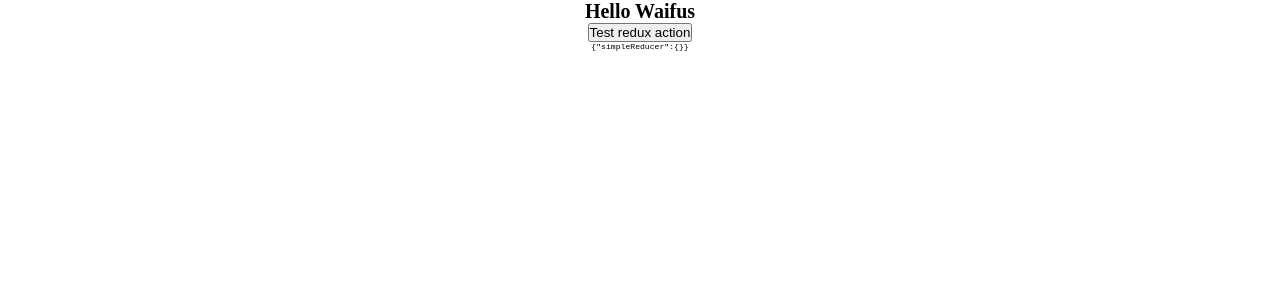
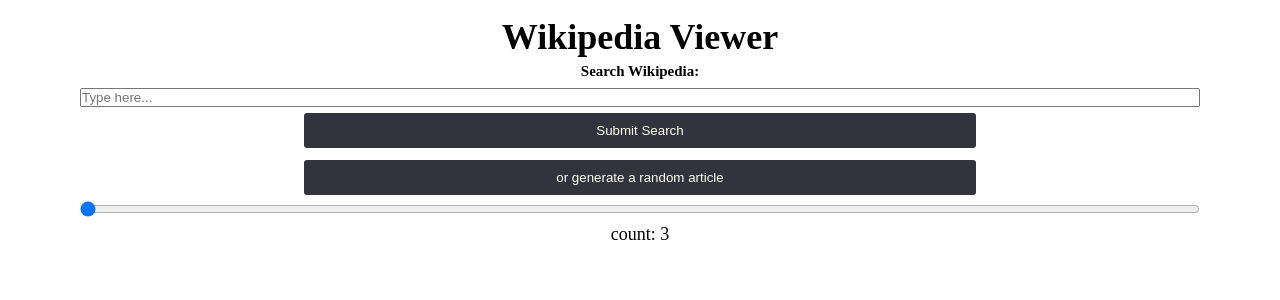
Before and after one commit to spartanhero93/Wikipedia-react-app, a React (Create React App) app: page / in a window 1280 px wide. Shown: the top 300 px of the page. Built offline with nearby package versions, Linux system fonts and the light colour scheme.

Commit message:
fetching data from wiki api "success"

```diff
--- a/src/Components/App.js
+++ b/src/Components/App.js
@@ -1,37 +1,103 @@
 import React, { Component } from 'react'
 import styled from 'styled-components'
-import { connect } from 'react-redux'
-import { simpleAction } from '../actions/simpleAction'
+import axios from 'axios'
 
 class App extends Component {
-  simpleAction = event => {
-    this.props.simpleAction()
+  state = {
+    term: '',
+    count: 3,
+    titles: [],
+    descriptions: []
+  }
+
+  handleRangeCount = event => {
+    this.setState({
+      count: event.target.value
+    })
+  }
+
+  handleInputChange = event => {
+    this.setState({
+      term: event.target.value
+    })
+  }
+
+  fetchData = () => {
+    axios
+      .get(
+        `https://en.wikipedia.org//w/api.php?action=opensearch&format=json&origin=*&search=${this.state.term}&limit=50 `
+      )
+      .then(res => {
+        console.log(res.data)
+      })
   }
 
   render () {
     return (
       <Wrapper>
-        <h1>Hello Waifus</h1>
-        <button onClick={this.simpleAction}>Test redux action</button>
-
-        <pre>
-          {JSON.stringify(this.props)}
-        </pre>
+        <h1>Wikipedia Viewer</h1>
+        <h5>Search Wikipedia:</h5>
+        <input
+          onChange={this.handleInputChange}
+          type='text'
+          value={this.state.term}
+          placeholder='Type here...'
+        />
+        <Button onClick={this.fetchData}>Submit Search</Button>
+        <Button>or generate a random article</Button>
+        <input
+          onChange={this.handleRangeCount}
+          value={this.state.count}
+          type='range'
+          min='3'
+          max='50'
+        />
+        count: {this.state.count}
+        <div>
+          <Data>
+            <Title />
+            <Description />
+          </Data>
+        </div>
       </Wrapper>
     )
   }
 }
 
+/* Styling */
+
+// <=== Variables ===>//
 const Wrapper = styled.div`
+  display: flex;
+  flex-direction: column;
+  font-size: 1.8rem;
   text-align:center;
+  line-height: 3.4rem;
+  margin: 2rem 8rem;
+
+`
+const Button = styled.button`
+  background-color: rgba(39, 41, 50, 0.95);
+  color: #FFFFF2;
+  border: none;
+  border-radius: .3rem;
+  padding: 1rem;
+  cursor: pointer;
+  width: 60%;
+  align-self:center;
+  margin: 0.6rem 0;
+
+  &:hover {
+    background: rgba(39, 41, 50, 0.85)
+  }
+`
+const Data = styled.div`
+
+`
+const Title = styled.div`
+`
+const Description = styled.div`
 `
 
-const mapStateToProps = state => ({
-  ...state
-})
-
-const mapDispatchToProps = dispatch => ({
-  simpleAction: () => dispatch(simpleAction())
-})
-
-export default connect(mapStateToProps, mapDispatchToProps)(App)
+/* End of Styling */
+export default App
```
Also changed, not shown: src/Components/AppOG.js (added, +37 -0 lines), src/actions/simpleAction.js (line endings or trailing spaces).
